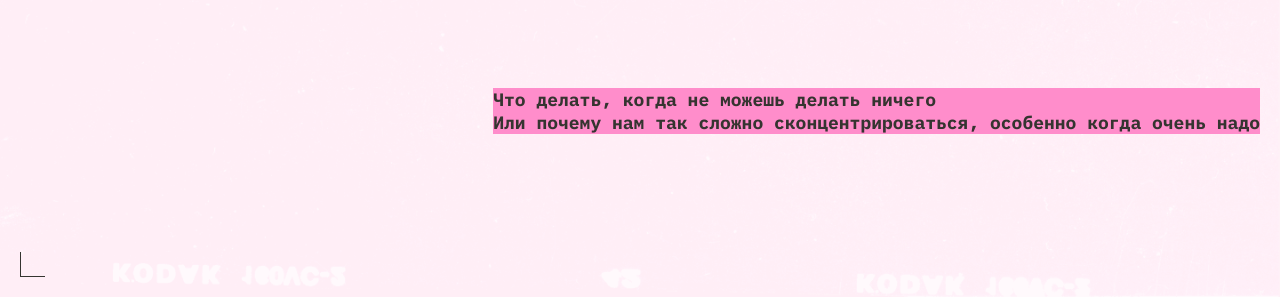
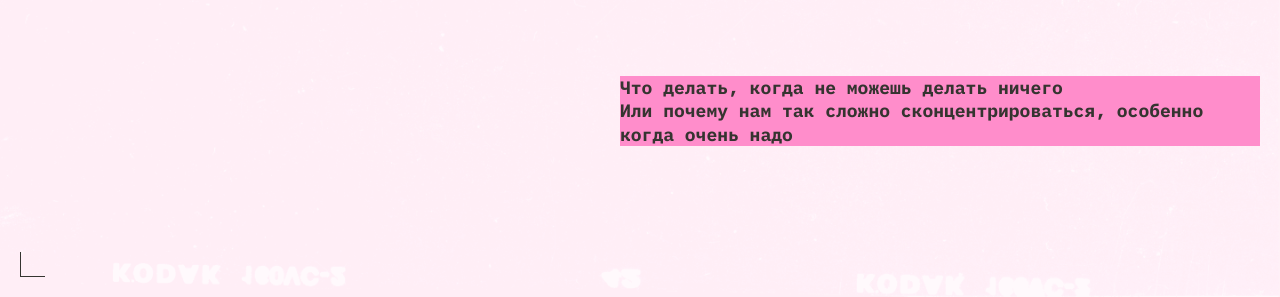
Before and after one commit to MariaBogdanchikova/slozhno-sosredotochitsya-fd, a plain HTML site: page index.html in a window 1280 px wide. Shown: the part 503-800 px from the top of the page. Drawn offline with Linux system fonts and the light colour scheme.

Commit message:
change_css

```diff
--- a/styles/style.css
+++ b/styles/style.css
@@ -45,7 +45,6 @@
   font-weight: 700;
   color: var(--clr-header-text);
   background-color: var(--clr-bg-text);
-  margin: 0;
 }
 
 
@@ -279,6 +278,9 @@
     justify-content: center;
     padding: 18px 0 0 21px;
   }
+  .text_width {
+    width: 50vw;
+  }
   .header {
     align-items: normal;
   }
@@ -302,6 +304,7 @@
   .section_title_concentration {
     grid-template-columns: minmax(min-content, 1fr);
   }
+
 }
 
 @media (min-width: 768px) {
```
